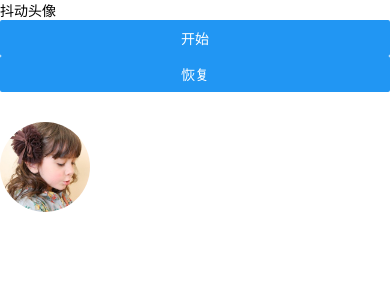
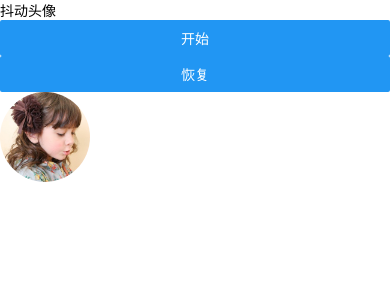
Before and after one commit to 983045775/React-Native_Demo, a React Native app: screen / in a window 390 px wide. Shown: the top 300 px of the page. Built offline with nearby package versions, Linux system fonts and the light colour scheme.

Commit message:
改成矢量动画,xy都动

```diff
--- a/src/anim/AnimationPhotoTest.tsx
+++ b/src/anim/AnimationPhotoTest.tsx
@@ -5,16 +5,16 @@ import {Animated, Button, StyleSheet, Text, View} from 'react-native';
 import url from '../assets/avatar.png';
 
 function AnimationDecayTest() {
-  const shakeValue = useRef(new Animated.Value(0));
+  const shakeValue = useRef(new Animated.ValueXY({x: 0, y: 0}));
   const animLoop = Animated.loop(
     Animated.sequence([
       Animated.timing(shakeValue.current, {
         duration: 10,
-        toValue: 2,
+        toValue: {x: 1, y: 1},
         useNativeDriver: false,
       }),
       Animated.timing(shakeValue.current, {
-        toValue: -2,
+        toValue: {x: -1, y: -1},
         duration: 10,
         useNativeDriver: false,
       }),
@@ -42,7 +42,10 @@ function AnimationDecayTest() {
       />
       <Animated.Image
         source={url}
-        style={[styles.photo, {marginLeft: shakeValue.current}]}
+        style={[
+          styles.photo,
+          {marginLeft: shakeValue.current.x, marginTop: shakeValue.current.y},
+        ]}
       />
     </View>
   );
```
